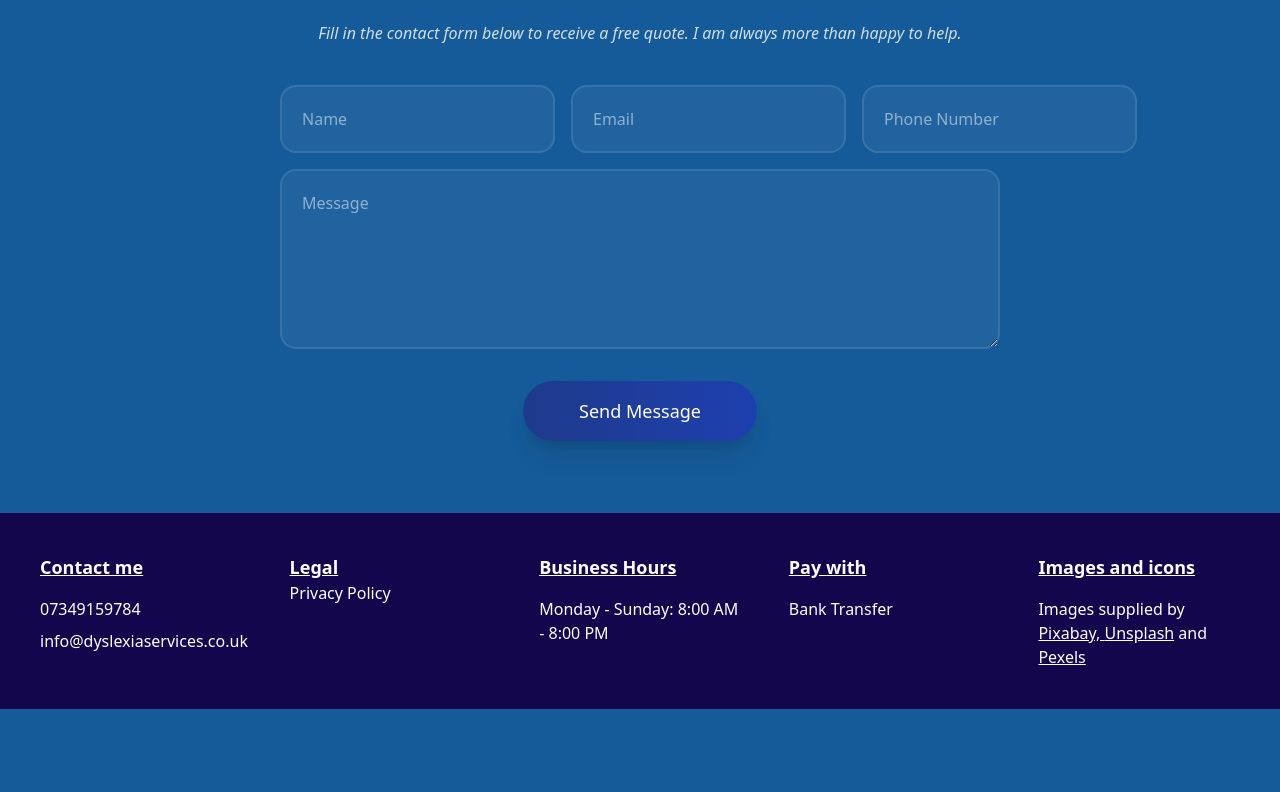
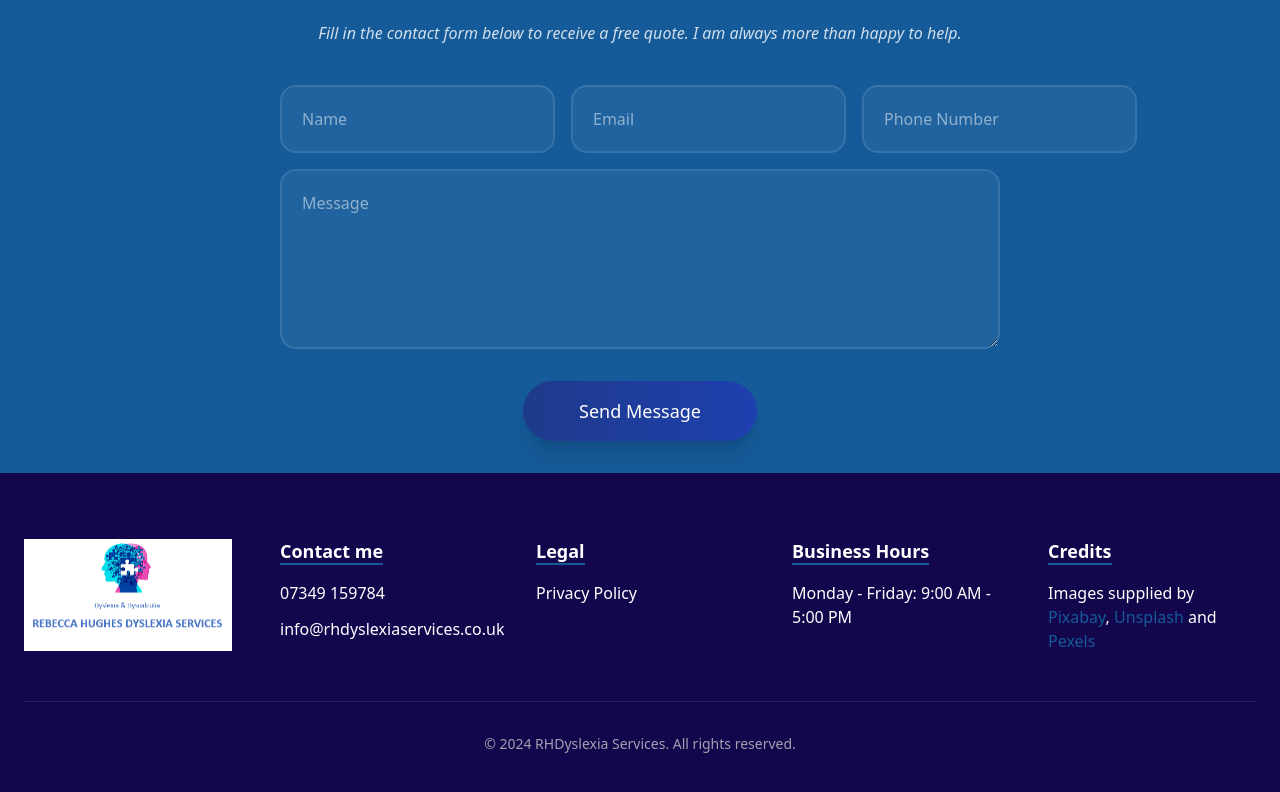
Before and after one commit to JackHughes03/RHDyslexiaServices, a Vue app: page /#/ in a window 1280 px wide. Shown: the part 2591-3383 px from the top of the page. Before the commit the page ends 3300 px from the top, so only its background shows below. Built offline with nearby package versions, Linux system fonts and the light colour scheme.

Commit message:
Updated content and meta

```diff
--- a/public/index.html
+++ b/public/index.html
@@ -6,13 +6,41 @@
     <meta name="viewport" content="width=device-width,initial-scale=1.0">
     <link rel="icon" type="image/x-icon" href="favicon.ico">
     <meta property="og:image" content="favicon.ico">
+    <meta property="og:image:width" content="128">
+    <meta property="og:image:height" content="128">
+    <meta property="og:image:type" content="image/x-icon">
+    <meta property="og:image:alt" content="RHDyslexia Services | Dyslexia Assessments Devon">
+    <meta property="og:image:url" content="https://www.rhdyslexiaservices.co.uk/favicon.ico">
     <meta itemprop="image" content="favicon.ico">
     <meta name="robots" content="index, follow">
     <link rel="sitemap" type="application/xml" href="https://www.rhdyslexiaservices.co.uk/sitemap.xml">
-    <meta name="description" content="Professional dyslexia and dyscalculia services in Newton Abbot and Devon. Offering assessments, screening, and support for children and young adults.">
-    <meta name="keywords" content="dyslexia, dyscalculia, assessments, Newton Abbot, Devon, learning difficulties, educational support">
+    <meta name="description" content="Professional dyslexia and dyscalculia assessment services in Newton Abbot and Devon. Offering diagnostic assessments, screening, and educational support for children and young adults. Fully qualified and DBS checked specialist teacher.">
+    <meta name="keywords" content="dyslexia assessments devon, dyslexia assessments, dyslexia, dyscalculia, assessments, Newton Abbot, Devon, learning difficulties, educational support, dyslexia services devon">
     <link rel="canonical" href="https://www.rhdyslexiaservices.co.uk" />
     <title>RHDyslexia Services | Dyslexia & Dyscalculia Assessments Devon</title>
+    <meta name="author" content="Rebecca Hughes">
+    <meta property="og:type" content="website">
+    <meta property="og:title" content="RHDyslexia Services | Dyslexia & Dyscalculia Assessments Devon">
+    <meta property="og:description" content="Professional dyslexia and dyscalculia assessment services in Newton Abbot and Devon. Offering diagnostic assessments, screening, and educational support for children and young adults.">
+    <meta property="og:url" content="https://www.rhdyslexiaservices.co.uk">
+    <script type="application/ld+json">
+    {
+      "@context": "https://schema.org",
+      "@type": "EducationalOrganization",
+      "name": "RHDyslexia Services",
+      "description": "Professional dyslexia and dyscalculia assessment services in Newton Abbot and Devon",
+      "address": {
+        "@type": "PostalAddress",
+        "addressRegion": "Devon",
+        "addressLocality": "Newton Abbot",
+        "addressCountry": "UK"
+      },
+      "url": "https://www.rhdyslexiaservices.co.uk",
+      "sameAs": [],
+      "serviceType": ["Dyslexia Assessment", "Dyscalculia Assessment", "Educational Support"],
+      "areaServed": ["Newton Abbot", "Devon"]
+    }
+    </script>
   </head>
   <body>
     <noscript>
@@ -20,7 +48,7 @@
     </noscript>
     <div id="app"></div>
     <!-- built files will be auto injected -->
-    <script>
+    <!-- <script>
       (function() {
         const redirect = localStorage.getItem('path');
         if (redirect) {
@@ -30,6 +58,19 @@
           }
         }
       })();
-    </script>
+    </script> -->
+
+    <!-- SEO content (hidden from users but visible to search engines) -->
+    <div style="display: none;">
+      <h1>Dyslexia and Dyscalculia Assessment Services in Devon</h1>
+      <p>Professional dyslexia and dyscalculia services in Newton Abbot and Devon. Offering:</p>
+      <ul>
+        <li>Full diagnostic assessments</li>
+        <li>Screening assessments</li>
+        <li>Educational support</li>
+        <li>Expert guidance for children and young adults</li>
+      </ul>
+      <p>Fully qualified specialist teacher with B.Ed, PG Cert (SpLD - dyslexia), level 5 dyscalculia, APC, AMBDA qualifications.</p>
+    </div>
   </body>
 </html>
--- a/src/components/CTA.vue
+++ b/src/components/CTA.vue
@@ -95,7 +95,8 @@ export default {
                     class="flex-1 p-5 rounded-2xl bg-white/5 text-white placeholder-white/50 border-2 border-white/10 focus:outline-none focus:border-white/30 focus:bg-white/10 transition-all duration-300">
             </div>
 
-            <!-- <input type="text" name="honeypot" style="display:none"> -->
+            <input type="text" name="honeypot" style="display:none">
+            <input type="checkbox" name="botcheck" class="hidden" style="display: none;">
             <input type="hidden" name="access_key" value="5dff5abc-bfb3-4e4c-b6b1-6fd72ba7d2a2">
             <!-- <input type="hidden" name="redirectTo" value="https://www.rhdyslexiaservices.co.uk/#/contact-success"> -->
 
--- a/src/components/Footer.vue
+++ b/src/components/Footer.vue
@@ -1,43 +1,78 @@
 <template>
-    <footer class="bg-secondary text-white p-8 md:p-10 mt-10">
-        <div class="gap-12 grid grid-cols-1 md:grid-cols-4 lg:grid-cols-5">
+    <footer class="bg-secondary text-white">
+        <div class="max-w-7xl mx-auto px-6 py-12 md:py-16">
+            <!-- Main Footer Content -->
+            <div class="grid grid-cols-1 md:grid-cols-2 lg:grid-cols-5 gap-12">
+                <!-- Logo Section -->
+                <div class="flex items-center justify-center lg:justify-start">
+                    <img src="../../src/assets/logo.png" alt="RHDyslexia Logo" class="w-48 md:w-56">
+                </div>
+
+                <!-- Contact Section -->
                 <div class="space-y-4">
-                <h4 class="font-semibold text-lg underline">Contact me</h4>
-                <div class="flex flex-col space-y-2">
-                    <a href="tel:07349159784" class="hover:text-primary transition-colors">07349159784</a>
-                    <a href="mailto:info@dyslexiaservices.co.uk"
-                        class="hover:text-primary transition-colors">info@dyslexiaservices.co.uk</a>
+                    <h4 class="text-lg font-semibold relative inline-block">
+                        Contact me
+                        <span class="absolute bottom-0 left-0 w-full h-0.5 bg-primary"></span>
+                    </h4>
+                    <div class="flex flex-col space-y-3">
+                        <a href="tel:07349159784" class="hover:text-primary transition-colors duration-300">
+                            07349 159784
+                        </a>
+                        <a href="mailto:info@rhdyslexiaservices.co.uk"
+                            class="hover:text-primary transition-colors duration-300">
+                            info@rhdyslexiaservices.co.uk
+                        </a>
                     </div>
                 </div>
 
+                <!-- Legal Section -->
                 <div class="space-y-4">
-                <h4 class="font-semibold text-lg underline">Legal</h4>
+                    <h4 class="text-lg font-semibold relative inline-block">
+                        Legal
+                        <span class="absolute bottom-0 left-0 w-full h-0.5 bg-primary"></span>
+                    </h4>
+                    <div class="flex flex-col space-y-3">
                         <a href="/Privacy-Policy.pdf" target="_blank"
-                    class="hover:text-primary transition-colors cursor-pointer">Privacy Policy</a>
-            </div>
-
-            <div class="space-y-4">
-                <h4 class="font-semibold text-lg underline">Business Hours</h4>
-                <div class="space-y-2">
-                    <p>Monday - Sunday: 8:00 AM - 8:00 PM</p>
+                            class="hover:text-primary transition-colors duration-300">
+                            Privacy Policy
+                        </a>
                     </div>
                 </div>
 
+                <!-- Business Hours Section -->
                 <div class="space-y-4">
-                <h4 class="font-semibold text-lg underline">Pay with</h4>
-                <div class="flex flex-col space-y-2">
-                    <a href="https://www.paypal.com/paypalme/dyslexiaservices" target="_blank"
-                        class="hover:text-primary transition-colors">Bank Transfer</a>
+                    <h4 class="text-lg font-semibold relative inline-block">
+                        Business Hours
+                        <span class="absolute bottom-0 left-0 w-full h-0.5 bg-primary"></span>
+                    </h4>
+                    <div class="flex flex-col space-y-3">
+                        <p>Monday - Friday: 9:00 AM - 5:00 PM</p>
                     </div>
                 </div>
 
+                <!-- Attribution Section -->
                 <div class="space-y-4">
-                <h4 class="font-semibold text-lg underline">Images and icons</h4>
-                <div class="flex flex-col space-y-2">
-                    <p>Images supplied by <a class="underline" href="https://pixabay.com/" target="_blank">Pixabay, </a>
-                        <a class="underline" href="https://unsplash.com/">Unsplash</a> and <a class="underline"
-                            href="https://www.pexels.com/">Pexels</a></p>
+                    <h4 class="text-lg font-semibold relative inline-block">
+                        Credits
+                        <span class="absolute bottom-0 left-0 w-full h-0.5 bg-primary"></span>
+                    </h4>
+                    <div class="space-y-2">
+                        <p>
+                            Images supplied by
+                            <a href="https://pixabay.com/" target="_blank"
+                                class="text-primary hover:underline">Pixabay</a>,
+                            <a href="https://unsplash.com/" target="_blank"
+                                class="text-primary hover:underline">Unsplash</a> and
+                            <a href="https://www.pexels.com/" target="_blank"
+                                class="text-primary hover:underline">Pexels</a>
+                        </p>
                     </div>
+                </div>
+            </div>
+
+            <!-- Copyright Bar -->
+            <div class="mt-12 pt-8 border-t border-white/10 text-center text-sm text-gray-400">
+                © 2024 RHDyslexia Services. All rights reserved.
             </div>
         </div>
     </footer>
--- a/src/components/NavBar.vue
+++ b/src/components/NavBar.vue
@@ -20,7 +20,7 @@ const toggleMenu = () => {
 <template>
     <nav class="shadow-lg shadow-black/30 bg-primary/80 backdrop-blur-md fixed w-full h-14 sm:h-auto duration-300 text-sm z-50 flex items-center justify-center">
 
-        <button @click="toggleMenu" class="icon sm:!hidden flex nav-icon-2">
+        <button @click="toggleMenu" type="button" class="icon sm:!hidden flex nav-icon-2">
             <span></span>
             <span></span>
             <span></span>
--- a/src/router/index.js
+++ b/src/router/index.js
@@ -24,6 +24,7 @@ const routes = [
             title: "Dyslexia & Dyscalculia | Rebecca Hughes Dyslexia Services",
             description: "Rebecca Hughes Dyslexia Services has extensive knowledge regarding Dyslexia & Dyscalculia and can help children and young adults in Newton Abbot and Devon."
         },
+
     },
     {
         path: "/assessments",
--- a/src/views/ContactView.vue
+++ b/src/views/ContactView.vue
@@ -15,7 +15,7 @@ import Introwhatis from '../components/Introwhatis.vue';
 <template>
     <NavBar />
     <Introwhatis title="Assessment Practising Certificate Accredited DYSLEXIA TUTOR IN NEWTON ABBOT"
-        description="If your child is struggling with Dyslexia or Dyscalculia, it is essential that they receive as much support as possible to avoid their learning being affected. I am able to offer specialised information and advice regarding these specific learning difficulties, as well as assessments to determine the nature of the difficulty. I may also recommend my friendly and professional tuition services if this would be beneficial. I can help all children and young adults throughout Newton Abbot and Devon, so please don't hesitate to drop me an email with your requirements." />
+        description="If your child is struggling with Dyslexia or Dyscalculia, it is essential that they receive as much support as possible to avoid their learning being affected. I am able to offer specialised information and advice regarding these specific learning difficulties, as well as assessments to determine the nature of the difficulty. I can help all children and young adults throughout Newton Abbot and Devon, so please don't hesitate to drop me an email with your requirements." />
 
     <section class="p-10 md:p-20 bg-secondary text-white">
         <div class="max-w-4xl mx-auto">
@@ -29,8 +29,8 @@ import Introwhatis from '../components/Introwhatis.vue';
                 </div>
                 <div class="flex items-center  justify-center w-full md:w-1/2 text-center gap-3 border-b border-primary pb-4">
                     <span class="font-semibold min-w-[120px]">Email me:</span>
-                    <a href="mailto:info@dyslexiaservices.co.uk" class="hover:text-primary transition-colors">
-                        info@dyslexiaservices.co.uk
+                    <a href="mailto:info@rhdyslexiaservices.co.uk" class="hover:text-primary transition-colors">
+                        info@rhdyslexiaservices.co.uk
                     </a>
                 </div>
                 <div class="flex items-center  justify-center w-full md:w-1/2 text-center gap-3 border-b border-primary pb-4">
```
Also changed, not shown: public/404.html (deleted, +0 -10 lines), 1 other file (tests, documents, lock files or other folders). Lines whose indentation alone changed are shown as unchanged.
